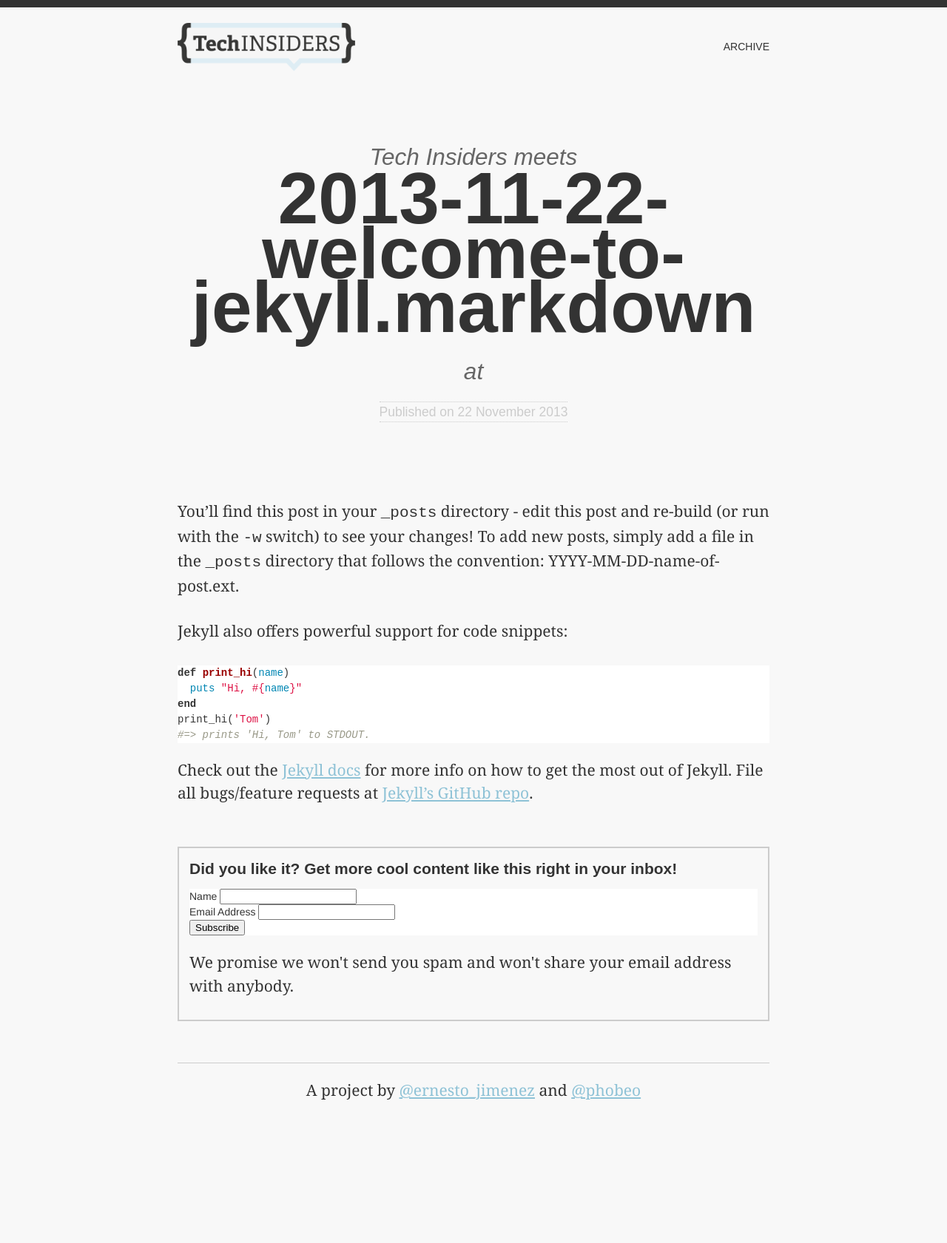
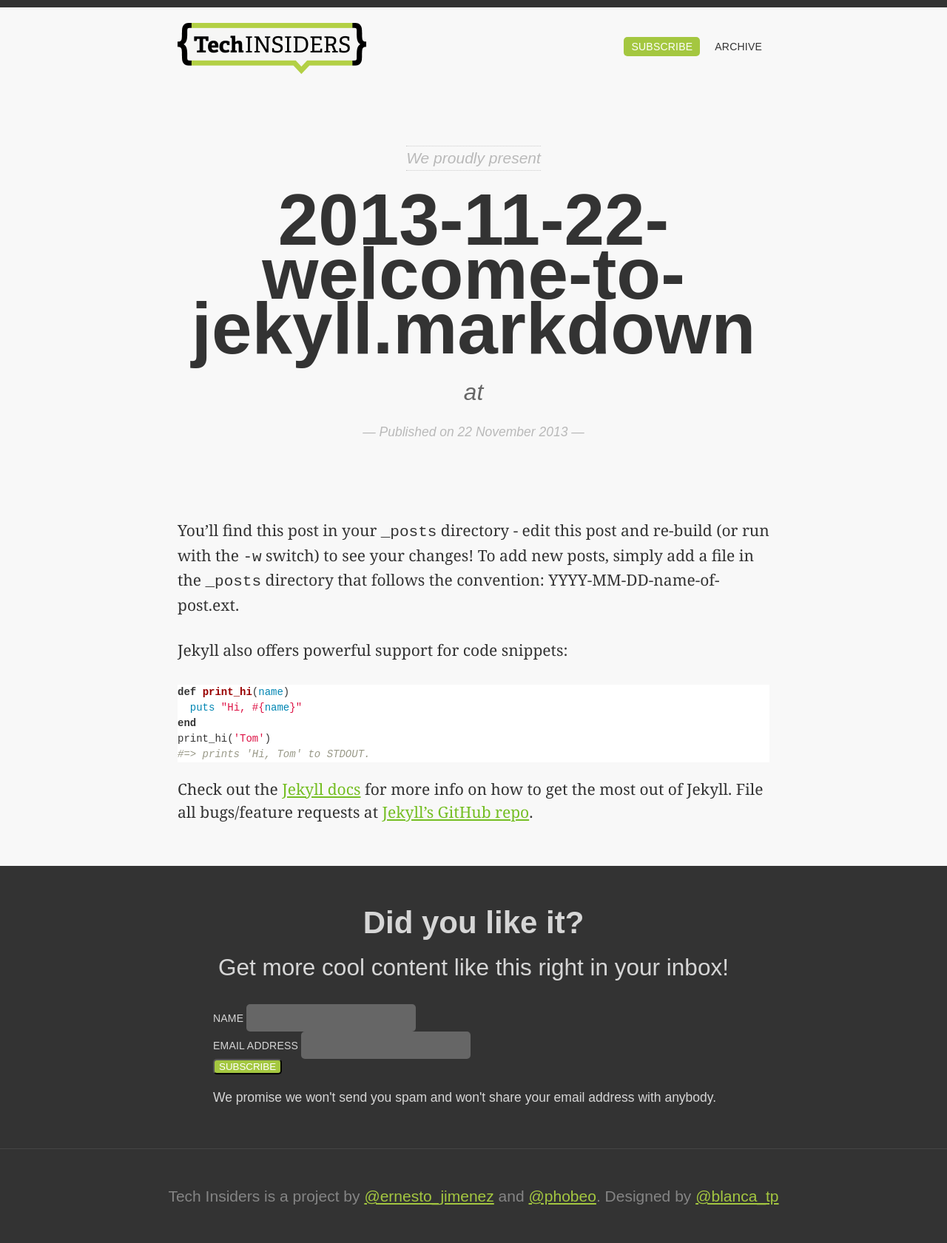
Before and after one commit to localistico/techinsiders.io, a Jekyll site: the page built from _posts/2013-11-22-welcome-to-jekyll.markdown, in a window 1280 px wide. Shown: the whole page at 74% size. Built offline with Jekyll 4.4.1, drawn with Linux system fonts in a browser that asks for light colours; Markdown is read by kramdown in place of the engine named in the settings; comment, search, counter and statistics services are not loaded; before the commit the page ends 1521 px from its top, so only the background shows below that.

Commit message:
final styling changes desktop view

```diff
--- a/_includes/subscribe_cta.html
+++ b/_includes/subscribe_cta.html
@@ -1,5 +1,6 @@
 <section class="subscribe_cta">
-<h2>Did you like it? Get more cool content like this right in your inbox!</h2>
+<h1>Did you like it?</h1>
+<h2>Get more cool content like this right in your inbox!</h2>
 {% include subscribe_form.html %}
 <p>We promise we won't send you spam and won't share your email address
 with anybody.</p>
--- a/_layouts/default.html
+++ b/_layouts/default.html
@@ -11,8 +11,8 @@
         <link rel="stylesheet" href="/css/syntax.css">
 
         <!-- Custom CSS -->
+        <link href="//cdn-images.mailchimp.com/embedcode/classic-081711.css" rel="stylesheet" type="text/css">
         <link rel="stylesheet" href="/css/main.css">
-        <link href="//cdn-images.mailchimp.com/embedcode/classic-081711.css" rel="stylesheet" type="text/css">
         <link href='http://fonts.googleapis.com/css?family=Lato:100,300,400,700,900' rel='stylesheet' type='text/css'>
         <script type="text/javascript" src="//use.typekit.net/vge1sxp.js"></script>
         <script type="text/javascript">try{Typekit.load();}catch(e){}</script>
@@ -21,17 +21,19 @@
 
         <div class="site">
           <div class="header">
-            <a href="/"><img src="/assets/logox2.png" width="" height="" alt=""/></a>
+            <a id="home" href="/"><img src="/assets/logox2.png" width="255" height="69" alt="techinsiders.io"/></a>
             <ul id="nav">
+              <li><a id="suscribe" class="extra" href="/">Subscribe</a></li>
               <li><a class="extra" href="/archives.html">Archive</a></li>
             </ul>
           </div>
 
           {{ content }}
   <footer>
-    <p>A project by <a
+    <p>Tech Insiders is a project by <a
       href="http://twitter.com/ernesto_jimenez">@ernesto_jimenez</a> and <a
-    href="http://twitter.com/phobeo">@phobeo</a></p>
+    href="http://twitter.com/phobeo">@phobeo</a>. Designed by   <a
+        href="http://twitter.com/blanca_tp">@blanca_tp</a></p>
   </footer>
         </div>
 
--- a/_layouts/post.html
+++ b/_layouts/post.html
@@ -3,7 +3,7 @@ layout: default
 ---
 <article>
   <header>
-    <h2>Tech Insiders meets</h2>
+    <h3 class="present">We proudly present</h3>
     <h1>{{ page.name }}</h1>
     <h2>
       <em>{{ page.position }}</em> at <em>{{ page.company }}</em>
--- a/css/main.css
+++ b/css/main.css
@@ -1,7 +1,60 @@
-#mc_embed_signup{background:#fff; clear:left; font:14px Helvetica,Arial,sans-serif; }
+#mc_embed_signup {
+  background:#333;
+  clear:left;
+}
+
 #mc_embed_signup form {
   margin: 0px;
   padding: 0px;
+  font-family: "adelle", Arial, Helvetica, 'Trebuchet MS',  sans-serif;
+}
+
+#mc_embed_signup form label {
+  text-transform: uppercase;
+  letter-spacing: 0.015em;
+}
+
+#mc_embed_signup .mc-field-group {
+  width: 100%;
+  margin: 0;
+}
+
+#mc_embed_signup .mc-field-group input {
+  background: #666;
+  border: none;
+  -webkit-border-radius: 5px;
+  -moz-border-radius: 5px;
+  border-radius: 5px;
+  line-height: 2em;
+  font-family: "adelle", Arial, Helvetica, 'Trebuchet MS',  sans-serif;
+  font-size: 1.25em;
+  color: #fff;
+  font-weight: 300;
+}
+
+#mc_embed_signup form input[type="submit"] {
+  background: #A4C740;
+  color: rgba(255,255,255,1);
+  -webkit-border-radius: 5px;
+	-moz-border-radius: 5px;
+	border-radius: 5px;
+  font-family: "adelle", Arial, Helvetica, 'Trebuchet MS',  sans-serif;
+  text-transform: uppercase;
+  font-weight: 300;
+  outline: none;
+}
+
+#mc_embed_signup form input[type="submit"]:hover, #mc_embed_signup form input[type="submit"]:active {
+  background: #8CBE22;
+  -webkit-transition: all 0.5s ease;
+  -moz-transition: all 0.5s ease;
+  -ms-transition: all 0.5s ease;
+  -o-transition: all 0.5s ease;
+  transition: all 0.5s ease;
+}
+
+div.mc-field-group {
+  margin-right: 0;
 }
 
 body {
@@ -19,7 +72,6 @@ body {
 .site {
   min-width: 800px;
   text-align: left;
-  width: 60%;
   margin: auto;
 }
 
@@ -28,17 +80,31 @@ body {
   margin: auto;
   overflow: hidden;
   font-family: "adelle", Arial, Helvetica, 'Trebuchet MS',  sans-serif;
+  display: table;
+  min-width: 800px;
+  width: 55%;
 }
 
 div.header a {
-  float: left;
-  display: block;
-  width: 30%;
   color: #333;
 }
 
+div.header a#home {
+  float: left;
+  display: block;
+}
+
+div.header a:hover, a:active {
+  color: #8CBE22;
+  -webkit-transition: all 0.5s ease;
+	-moz-transition: all 0.5s ease;
+	-ms-transition: all 0.5s ease;
+	-o-transition: all 0.5s ease;
+	transition: all 0.5s ease;
+}
+
 div.header img {
-  width:100%;
+  max-width:100%;
 }
 
 .header ul {
@@ -50,12 +116,38 @@ div.header img {
   display: inline-block;
   line-height: 65px;
   vertical-align: baseline;
+  padding-left: 10px;
+  display: table-cell;
+  vertical-align: middle;
+  height: 65px;
+}
+
+.header ul li a#suscribe {
+  width: 100%;
+  background: #A4C740;
+  color: rgba(255,255,255,1);
+  -webkit-border-radius: 5px;
+	-moz-border-radius: 5px;
+	border-radius: 5px;
+}
+
+.header ul li a#suscribe:hover, .header ul li a#suscribe:active {
+  background: #8CBE22;
+  color: #fff;
+  -webkit-transition: all 0.5s ease;
+	-moz-transition: all 0.5s ease;
+	-ms-transition: all 0.5s ease;
+	-o-transition: all 0.5s ease;
+	transition: all 0.5s ease;
 }
 
 .header ul li a {
   text-transform: uppercase;
   font-weight: 400;
   text-align: right;
+  padding: 5px 10px;
+  line-height: 15px;
+  letter-spacing: 0.015em;
 }
 
 .header h1.title a, .header ul li a {
@@ -91,6 +183,19 @@ header h2 em {
   color: #333;
 }
 
+header h3.present {
+  margin: 0 0 30px 0;
+  display: inline-block;
+  font-size: 1.5em;
+  font-weight: 100;
+  font-style: italic;
+  color: #b9b9b9;
+  border-top: 1px dotted #ccc;
+  border-bottom: 1px dotted #ccc;
+  text-align: center;
+  font-family: "adelle", Arial, Helvetica, 'Trebuchet MS',  sans-serif;
+}
+
 div#introduction {
   font-style: italic;
   padding: 20px 0;
@@ -124,13 +229,18 @@ h3 {
   line-height: 1.5em;
   margin: 40px 0 0 0;
 }
-footer {
-  margin-top : 4em;
-  border-top: 1px solid #ccc;
-  text-align: center;
+
+a {
+  color: #74BE22;
 }
-a {
-  color: #8EC2D6;
+
+a:hover, a:active {
+  color: #A5CA3F;
+  -webkit-transition: all 0.5s ease;
+	-moz-transition: all 0.5s ease;
+	-ms-transition: all 0.5s ease;
+	-o-transition: all 0.5s ease;
+	transition: all 0.5s ease;
 }
 
 p {
@@ -139,9 +249,31 @@ p {
   margin-bottom: 30px;
 }
 
+footer {
+  padding: 2em 0;
+  background: #333;
+  border-top: 1px solid #444;
+  text-align: center;
+  color: rgba(255,255,255,0.4);
+  font-family: "adelle", Arial, Helvetica, 'Trebuchet MS',  sans-serif;
+}
+
+footer p {
+  margin: 20px 0;
+}
+
+footer a {
+  color: #A4C740;
+}
+
+footer a:hover, footer a:active {
+  color: #8CBE22;
+}
+
 article {
   min-width: 800px;
   margin: auto;
+  width: 55%;
 }
 
 article h3 {
@@ -177,23 +309,62 @@ article img {
 }
 
 p.meta {
-  display: inline-block;
+  font-weight: 100;
   font-size: 1.25em;
+  font-style: italic;
+  color: #b9b9b9;
+  font-weight: 100;
+  margin-bottom: 0;
+  font-family: "adelle", Arial, Helvetica, 'Trebuchet MS',  sans-serif;
+}
+
+p.meta:before {
+  content: "— ";
+}
+
+p.meta:after {
+  content: " —";
+}
+
+.subscribe_cta {
+  color: rgba(255,255,255,0.8);
+  background: #333;
+  padding: 4em 22.5%;
+  margin-top: 4em;
+}
+
+.subscribe_cta h1 {
+  font-weight: 600;
+  margin: 0 0 20px 0;
+}
+
+.subscribe_cta h1, h2 {
+  text-align: center;
+}
+
+.subscribe_cta h2 {
   font-weight: 300;
-  color: #ccc;
-  border-top: 1px dotted #ccc;
-  border-bottom: 1px dotted #ccc;
-  text-align: center;
+  font-size: 2.25em;
+  line-height: 1.25em;
+  margin: 0 0 30px 0;
+}
+
+.subscribe_cta p {
   font-family: "adelle", Arial, Helvetica, 'Trebuchet MS',  sans-serif;
+  font-size: 1.25em;
   margin-bottom: 0;
 }
-.subscribe_cta {
-  border: 2px solid #ccc;
-  padding: 0em 1em;
-  margin-top: 4em;
-}
+
 @media screen and (max-width: 800px) {
   div.site {
+    min-width: 0px;
+    width: 100%;
+    -webkit-box-sizing: border-box; /* Safari/Chrome, other WebKit */
+    -moz-box-sizing: border-box;    /* Firefox, other Gecko */
+    box-sizing: border-box;         /* Opera/IE 8+ */
+    /*margin: 2em;*/
+  }
+  div.header{
     min-width: 0px;
     width: 100%;
     -webkit-box-sizing: border-box; /* Safari/Chrome, other WebKit */
@@ -212,6 +383,6 @@ p.meta {
     width: 100%;
     min-width: 0px;
     margin: 0px;
-    padding: 0px;
+    padding: 1em;
   }
 }
```
Also changed, not shown: assets/logox2.png.
